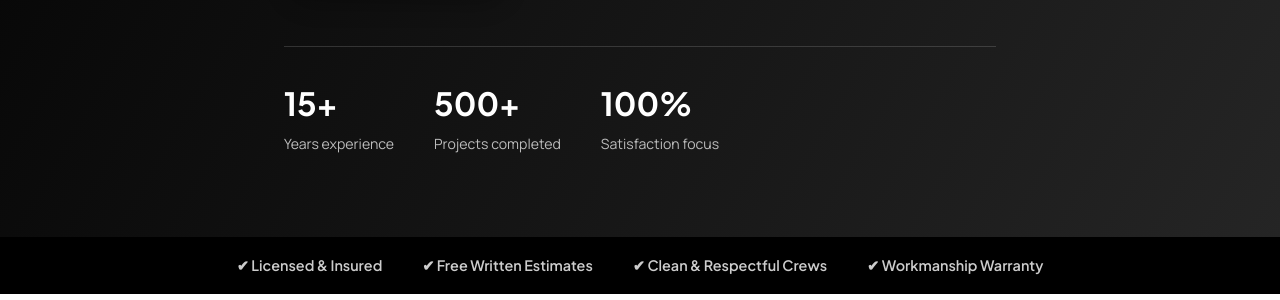
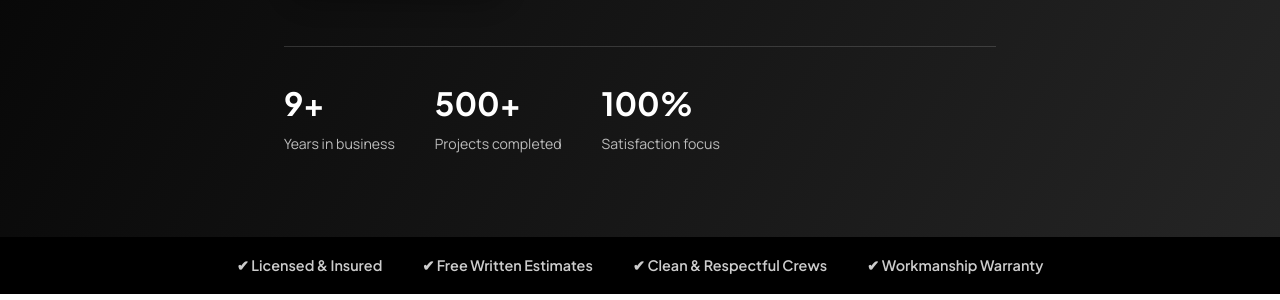
Before and after one commit to PChiovatto/prcgroupcompany, a PHP site: page /index.php in a window 1280 px wide. Shown: the part 667-967 px from the top of the page. Run offline with PHP 8.4, Linux system fonts and the light colour scheme.

Commit message:
Add business address (86 Albion St, Wakefield, MA 01880) and founding year 2017
- PostalAddress + foundingDate in LocalBusiness schema
- Address (linked to Google profile) in footer and contact section
- Hero stat and about badge now reflect real years in business (since 2017)
- Footer bottom line: 'Serving Massachusetts since 2017'

Co-Authored-By: Claude Fable 5 <noreply@anthropic.com>
Claude-Session: https://claude.ai/code/session_016XLoFwtTend5dcK9srZghH

```diff
--- a/includes/config.php
+++ b/includes/config.php
@@ -11,6 +11,14 @@ define('BUSINESS_TAG',   'Painting · Carpentry · Remodeling');
 define('BUSINESS_PHONE',     '(781) 520-8245');
 define('BUSINESS_PHONE_RAW', '+17815208245');
 define('BUSINESS_AREA',  'Massachusetts');
+define('BUSINESS_FOUNDED', 2017);
+
+// --- Address ------------------------------------------------------------
+define('BUSINESS_STREET', '86 Albion St');
+define('BUSINESS_CITY',   'Wakefield');
+define('BUSINESS_STATE',  'MA');
+define('BUSINESS_ZIP',    '01880');
+define('BUSINESS_ADDRESS', BUSINESS_STREET . ', ' . BUSINESS_CITY . ', ' . BUSINESS_STATE . ' ' . BUSINESS_ZIP);
 define('BUSINESS_HOURS', 'Mon–Sat, 8AM–6PM');
 define('SITE_URL',       'https://www.prcgroupcompany.com');
 
--- a/includes/footer.php
+++ b/includes/footer.php
@@ -35,13 +35,14 @@ $extraJS = $extraJS ?? [];
         <h4>Contact</h4>
         <a href="tel:<?= BUSINESS_PHONE_RAW ?>"><?= BUSINESS_PHONE ?></a>
         <a href="mailto:<?= BUSINESS_EMAIL ?>"><?= BUSINESS_EMAIL ?></a>
+        <a href="<?= GOOGLE_PROFILE_URL ?>" target="_blank" rel="noopener"><?= BUSINESS_ADDRESS ?></a>
         <span>Serving all of <?= BUSINESS_AREA ?></span>
         <span><?= BUSINESS_HOURS ?></span>
       </div>
     </div>
     <div class="footer__bottom">
       <div class="container">
-        <p>&copy; <?= date('Y') ?> <?= BUSINESS_NAME ?>. All rights reserved. · Licensed &amp; Insured</p>
+        <p>&copy; <?= date('Y') ?> <?= BUSINESS_NAME ?>. All rights reserved. · Licensed &amp; Insured · Serving <?= BUSINESS_AREA ?> since <?= BUSINESS_FOUNDED ?></p>
       </div>
     </div>
   </footer>
--- a/includes/header.php
+++ b/includes/header.php
@@ -53,6 +53,15 @@ function nav_active($k, $cur) { return $k === $cur ? ' aria-current="page"' : ''
     "telephone": "<?= BUSINESS_PHONE_RAW ?>",
     "email": "<?= BUSINESS_EMAIL ?>",
     "sameAs": ["<?= GOOGLE_PROFILE_URL ?>"],
+    "foundingDate": "<?= BUSINESS_FOUNDED ?>",
+    "address": {
+      "@type": "PostalAddress",
+      "streetAddress": "<?= BUSINESS_STREET ?>",
+      "addressLocality": "<?= BUSINESS_CITY ?>",
+      "addressRegion": "<?= BUSINESS_STATE ?>",
+      "postalCode": "<?= BUSINESS_ZIP ?>",
+      "addressCountry": "US"
+    },
     "priceRange": "$$",
     "areaServed": { "@type": "State", "name": "<?= BUSINESS_AREA ?>" },
     "description": "Interior and exterior painting, general and finish carpentry, and full home remodeling throughout <?= BUSINESS_AREA ?>.",
--- a/index.php
+++ b/index.php
@@ -18,7 +18,7 @@ include __DIR__ . '/includes/header.php';
         <a href="tools.php#calc-section" class="btn btn--ghost">Instant Quote</a>
       </div>
       <div class="hero__stats">
-        <div><strong>15+</strong><span>Years experience</span></div>
+        <div><strong><?= date('Y') - BUSINESS_FOUNDED ?>+</strong><span>Years in business</span></div>
         <div><strong>500+</strong><span>Projects completed</span></div>
         <div><strong>100%</strong><span>Satisfaction focus</span></div>
       </div>
@@ -91,8 +91,8 @@ include __DIR__ . '/includes/header.php';
     <div class="container about">
       <div class="about__media">
         <div class="about__badge">
-          <strong>15+</strong>
-          <span>Years of craftsmanship</span>
+          <strong>Since <?= BUSINESS_FOUNDED ?></strong>
+          <span>Craftsmanship in <?= BUSINESS_AREA ?></span>
         </div>
       </div>
       <div class="about__body">
@@ -202,7 +202,8 @@ include __DIR__ . '/includes/header.php';
         <ul class="contact__list">
           <li><span>📞</span> <a href="tel:<?= BUSINESS_PHONE_RAW ?>"><?= BUSINESS_PHONE ?></a></li>
           <li><span>✉️</span> <a href="mailto:<?= BUSINESS_EMAIL ?>"><?= BUSINESS_EMAIL ?></a></li>
-          <li><span>📍</span> Serving all of <?= BUSINESS_AREA ?></li>
+          <li><span>📍</span> <a href="<?= GOOGLE_PROFILE_URL ?>" target="_blank" rel="noopener"><?= BUSINESS_ADDRESS ?></a></li>
+          <li><span>🗺️</span> Serving all of <?= BUSINESS_AREA ?></li>
           <li><span>🕐</span> <?= BUSINESS_HOURS ?></li>
         </ul>
       </div>
```
